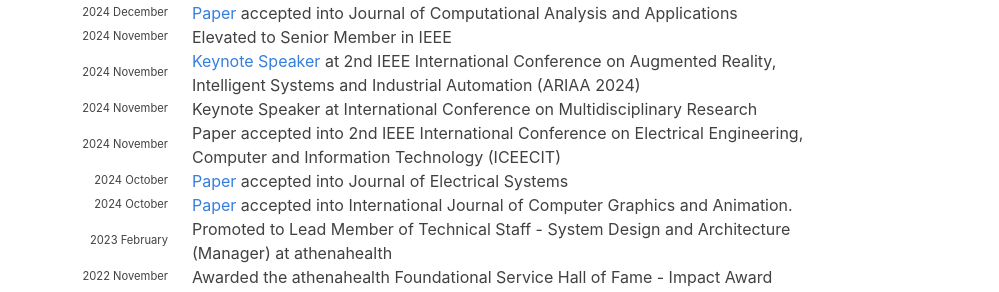
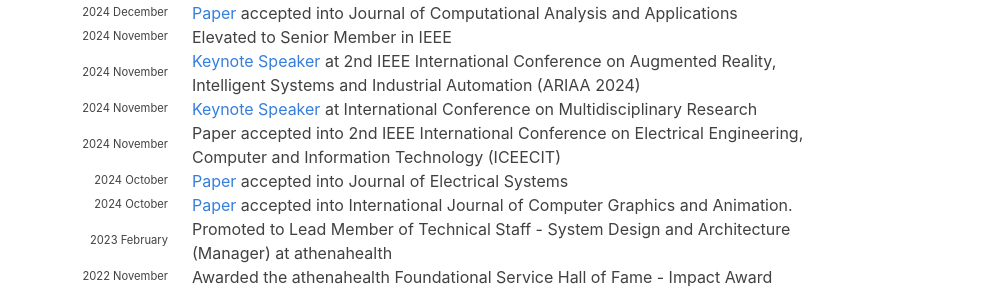
Before and after one commit to hariharanragothaman/hariharanragothaman.github.io, a Jekyll site: the page built from index.md, in a window 1280 px wide and 900 px high, scrolled down 916 px. Shown: the part 161-453 px from the top of the window, without its empty margins (140-1139 px from the left). Built offline with Jekyll 4.4.1, drawn with Linux system fonts in a browser that asks for light colours; nearby versions of some CDN libraries; some web fonts are replaced; some of the changed lines change nothing that is shown.

Commit message:
Polishes and Updates

```diff
--- a/_data/news.yaml
+++ b/_data/news.yaml
@@ -36,7 +36,7 @@
 
 - year: 2024
   year-extra: November
-  description: Keynote Speaker at International Conference on Multidisciplinary Research
+  description: <a href="https://icmr-iitm.com/speakers.html">Keynote Speaker</a> at International Conference on Multidisciplinary Research
 
 - year: 2024
   year-extra: November
```
